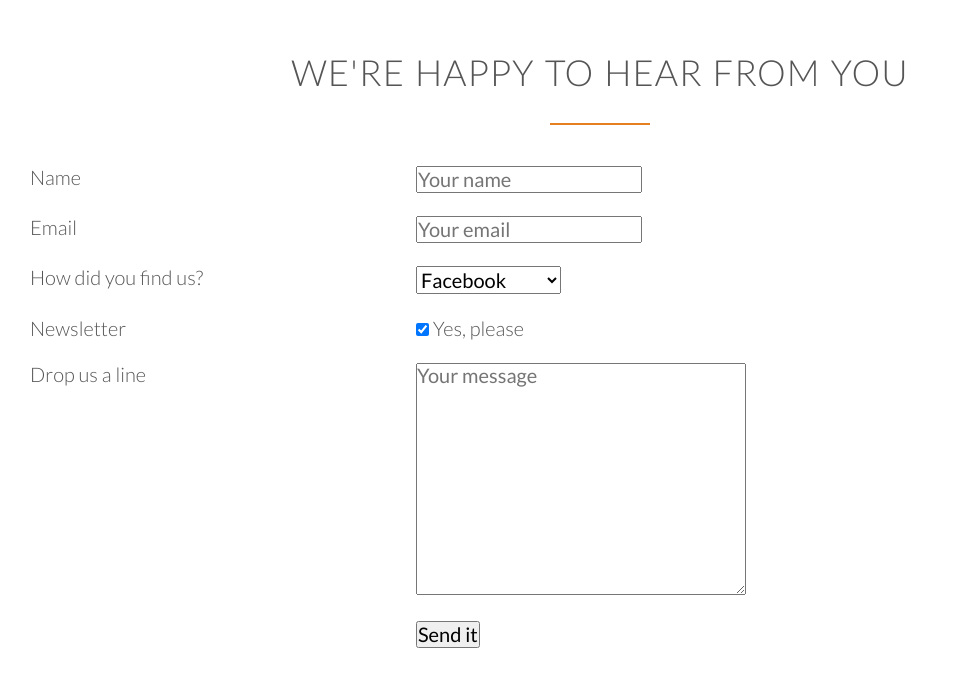
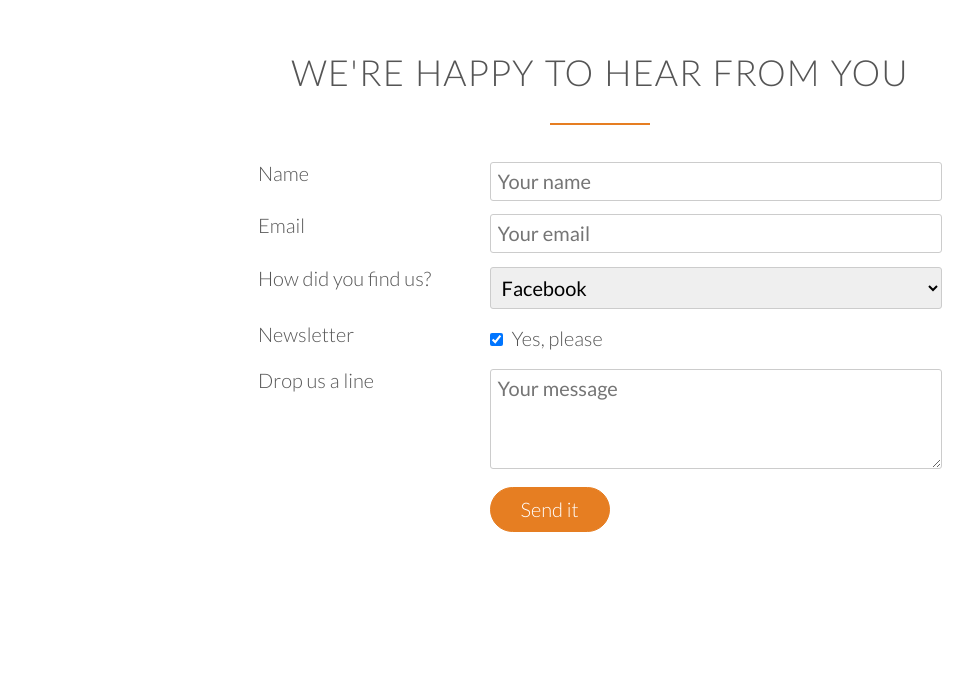
Before and after one commit to milikne/omnifood, a plain HTML site: page index.html in a window 1280 px wide. Shown: the part 4654-5340 px from the top of the page, without its empty margins (40-1013 px from the left). After the commit the page ends 5273 px from the top, so only its background shows below. Drawn offline with Linux system fonts and the light colour scheme; files whose address does not match are found by name.

Commit message:
styled form  section

```diff
--- a/index.html
+++ b/index.html
@@ -362,7 +362,7 @@
               <label for="message">Drop us a line</label>
             </div>
             <div class="col span-2-of-3">
-              <textarea name="message" id="message" cols="30" rows="10" placeholder="Your message"></textarea>
+              <textarea name="message" id="message" placeholder="Your message"></textarea>
             </div>
           </div>
           <div class="row">
--- a/resources/css/style.css
+++ b/resources/css/style.css
@@ -136,7 +136,8 @@ a:active {
 
 /* BUTTONS */
 .btn:link,
-.btn:visited {
+.btn:visited,
+input[type=submit] {
   display: inline-block;
   padding: 10px 30px;
   font-weight: 300;
@@ -146,7 +147,8 @@ a:active {
 }
 
 .btn-full:link,
-.btn-full:visited {
+.btn-full:visited,
+input[type=submit] {
   background-color: #e67e22;
   border: 1px solid #e67e22;
   color: #fff;
@@ -160,7 +162,9 @@ a:active {
 }
 
 .btn:hover,
-.btn:active {
+.btn:active,
+input[type=submit]:hover,
+input[type=submit]:active {
   background-color: #cf6d17;
 }
 
@@ -443,3 +447,34 @@ cite img {
 .plan-box ul li {
   padding: 5px 0;
 }
+
+/*-----------------------------------------*/
+/* FORM */
+/*-----------------------------------------*/
+
+.contact-form {
+  width: 60%;
+  margin: 0 auto;
+}
+
+input[type=text],
+input[type=email],
+select,
+textarea {
+  width: 100%;
+  padding: 7px;
+  border-radius: 3px;
+  border: 1px solid #ccc;
+}
+
+textarea {
+  height: 100px;
+}
+
+input[type=checkbox] {
+  margin: 10px 5px 10px 0;
+}
+
+*:focus {
+  outline: none;
+}
```
